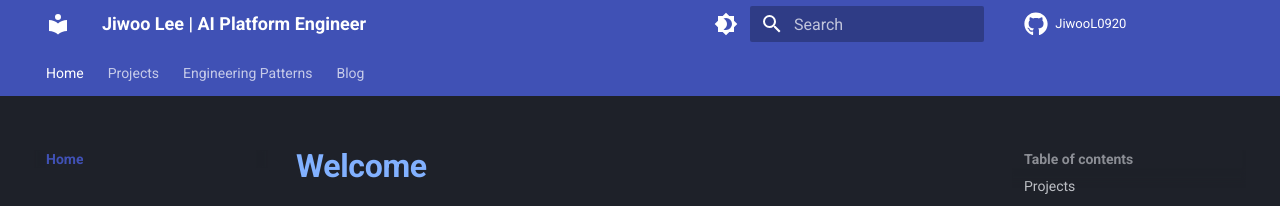
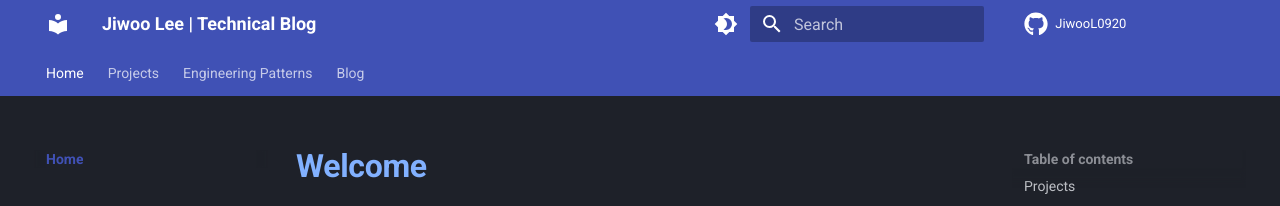
Before and after one commit to JiwooL0920/jiwool0920.github.io, an MkDocs documentation site: the page built from docs/index.md, in a window 1280 px wide. Shown: the top 206 px of the page. Built offline with MkDocs 1.6.1 and Material for MkDocs 9.7.7, drawn with Linux system fonts in a browser that asks for light colours.

Commit message:
chore: fix headline

```diff
--- a/mkdocs.yml
+++ b/mkdocs.yml
@@ -1,4 +1,4 @@
-site_name: Jiwoo Lee | AI Platform Engineer
+site_name: Jiwoo Lee | Technical Blog
 site_url: https://jiwool0920.github.io
 site_description: Infrastructure, AI, and Engineering Patterns
 site_author: Jiwoo Lee
```
Also changed, not shown: docs/blog/image/bedrock-guardrail-association.png (added), docs/blog/image/bedrock-guardrail.png (added), docs/blog/image/monolith.png (added), docs/blog/image/multi-model-supervisor.png (added), docs/blog/image/proposal-paas.png (added), 2 other files.
